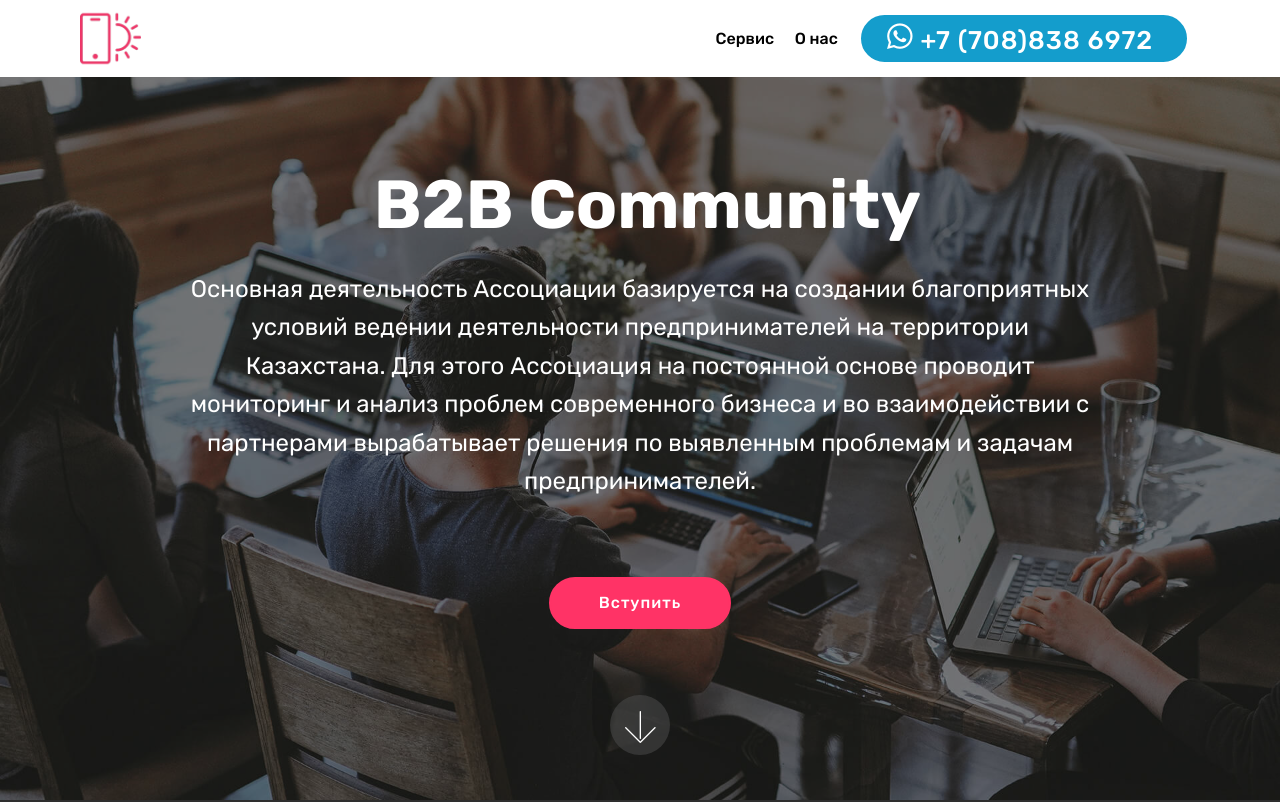
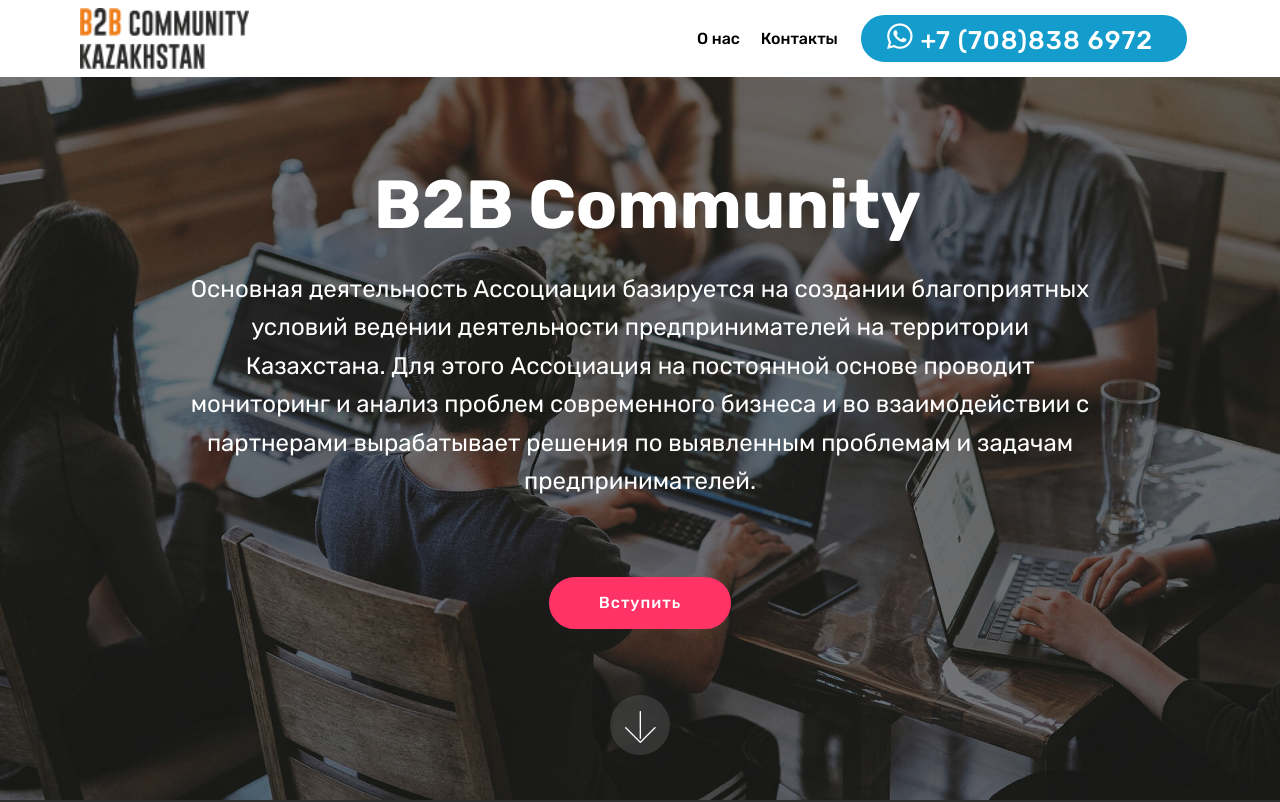
Before and after one commit to timon777/b2bcommunitykz, a plain HTML site: page index.html in a window 1280 px wide. Shown: the top 802 px of the page. Drawn offline with Linux system fonts and the light colour scheme; files whose address does not match are found by name.

Commit message:
create github pages

```diff
--- a/index.html
+++ b/index.html
@@ -6,7 +6,7 @@
   <meta http-equiv="X-UA-Compatible" content="IE=edge">
   <meta name="generator" content="Mobirise v4.10.5, mobirise.com">
   <meta name="viewport" content="width=device-width, initial-scale=1, minimum-scale=1">
-  <link rel="shortcut icon" href="assets/images/logo2.png" type="image/x-icon">
+  <link rel="shortcut icon" href="assets/images/b2blogo-122x44.png" type="image/x-icon">
   <meta name="description" content="">
 
   <title>Home</title>
@@ -42,32 +42,27 @@
             <div class="navbar-brand">
                 <span class="navbar-logo">
                     <a href="https://mobirise.co">
-                        <img src="assets/images/logo2.png" alt="Mobirise" style="height: 3.8rem;">
+                        <img src="assets/images/b2blogo-122x44.png" alt="Mobirise" title="" style="height: 3.8rem;">
                     </a>
                 </span>
 
             </div>
         </div>
         <div class="collapse navbar-collapse" id="navbarSupportedContent">
-            <ul class="navbar-nav nav-dropdown" data-app-modern-menu="true">
-                <li class="nav-item">
-                    <a class="nav-link link text-black display-4" href="https://mobirise.co">
-                        Сервис
-                    </a>
-                </li>
-                <li class="nav-item">
+            <ul class="navbar-nav nav-dropdown" data-app-modern-menu="true"><li class="nav-item">
                     <a class="nav-link link text-black display-4" href="https://mobirise.co">
                         О нас
                     </a>
-                </li>
-            </ul>
+                </li><li class="nav-item">
+                    <a class="nav-link link text-black display-4" href="https://mobirise.co">Контакты</a>
+                </li></ul>
             <div class="navbar-buttons mbr-section-btn"><a class="btn btn-sm btn-primary display-4" href="tel:+1-234-567-8901"><span class="socicon socicon-whatsapp mbr-iconfont mbr-iconfont-btn">&nbsp;+7 (708)838 6972</span>
                     </a></div>
         </div>
     </nav>
 </section>
 
-<section class="engine"><a href="https://mobirise.info/e">make a site</a></section><section class="cid-rWCM2OT07G mbr-fullscreen mbr-parallax-background" id="header2-1">
+<section class="engine"><a href="https://mobirise.info/q">free responsive site templates</a></section><section class="cid-rWCM2OT07G mbr-fullscreen mbr-parallax-background" id="header2-1">
 
 
 
@@ -79,7 +74,7 @@
                 <h1 class="mbr-section-title mbr-bold pb-3 mbr-fonts-style display-1">&nbsp;B2B Community</h1>
 
                 <p class="mbr-text pb-3 mbr-fonts-style display-5">Основная деятельность Ассоциации базируется на создании благоприятных условий ведении деятельности  предпринимателей на территории Казахстана. Для этого Ассоциация на постоянной основе проводит мониторинг и анализ проблем современного бизнеса и во взаимодействии с партнерами вырабатывает решения по выявленным проблемам и задачам предпринимателей.<br><br></p>
-                <div class="mbr-section-btn"><a class="btn btn-md btn-secondary display-4" href="https://mobirise.co">Вступить</a></div>
+                <div class="mbr-section-btn"><a class="btn btn-md btn-secondary display-4" href="http://b2bcommunity.kz/">Вступить</a></div>
             </div>
         </div>
     </div>
@@ -110,7 +105,7 @@
 
 
     <div class="container">
-        <h2 class="mbr-section-title pb-3 align-center mbr-fonts-style display-2">B2B Community – является эффективной платформой для проведении диалога между Государством и Бизнесом.</h2>
+        <h2 class="mbr-section-title pb-3 align-center mbr-fonts-style display-2">B2B Community – является эффективной &nbsp;платформа для поисков новых надежных партнеров и решений ряд вопросов.</h2>
         <h3 class="mbr-section-subtitle mbr-fonts-style display-5">Количество участников Ассоциации составляет</h3>
 
         <div class="container pt-4 mt-2">
```
Also changed, not shown: 1 other file.
